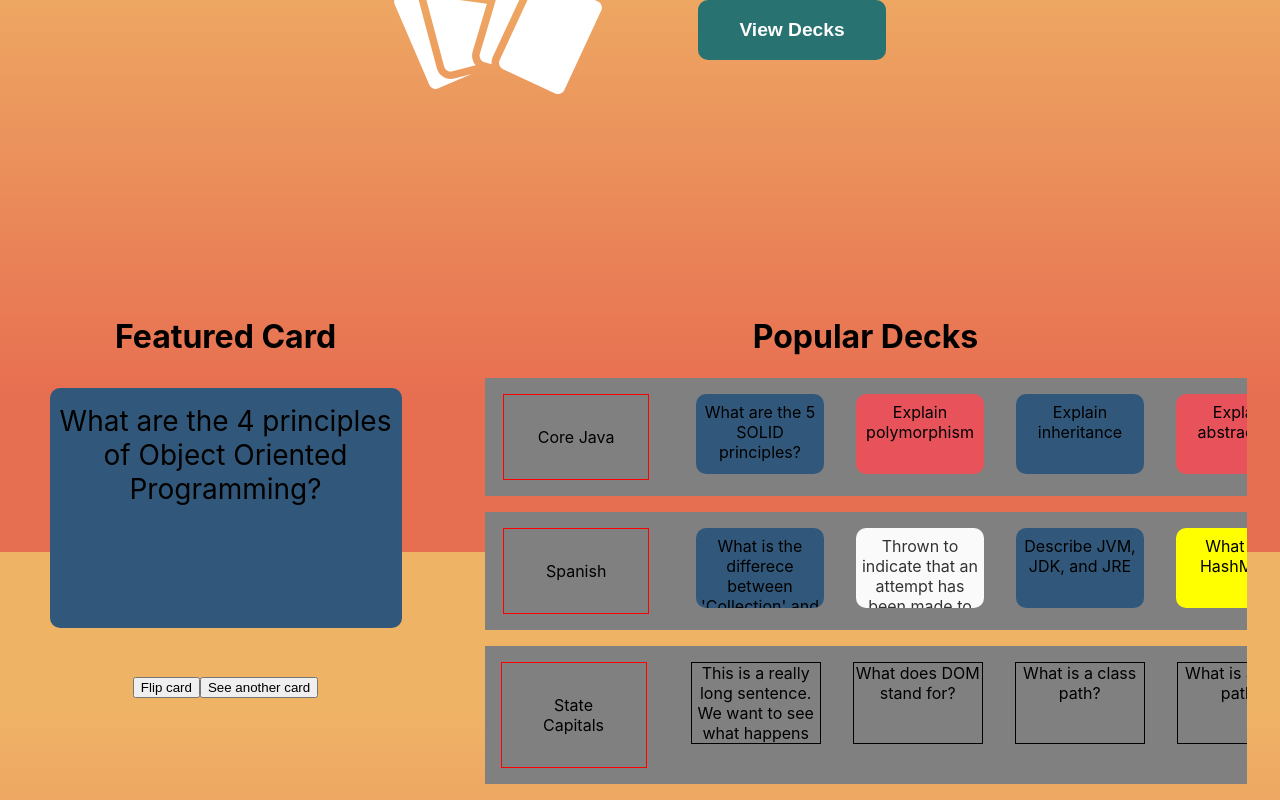
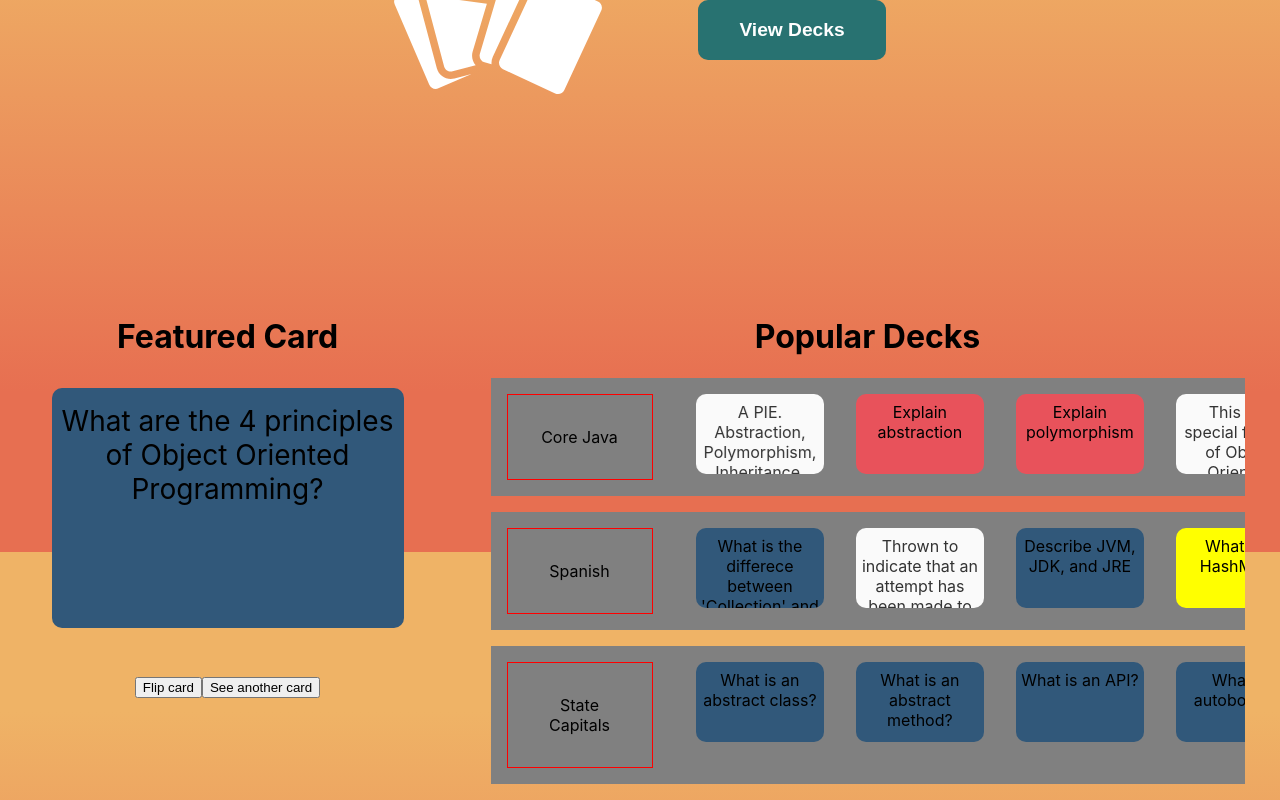
Before and after one commit to michael-mcmasters/Notecards, a React (Create React App) app: page / in a window 1280 px wide. Shown: the part 248-1048 px from the top of the page. Built offline with nearby package versions, Linux system fonts and the light colour scheme.

Commit message:
Use map() to create each row of cards

```diff
--- a/src/components/homepagetwo/PopularDecks.js
+++ b/src/components/homepagetwo/PopularDecks.js
@@ -41,8 +41,6 @@ const HomePage2 = () => {
 
   }, [])
 
-  //const decks = [deckOne, deckTwo, deckThree];
-
   return (
     <Wrapper>
       <Header>
@@ -53,10 +51,10 @@ const HomePage2 = () => {
           {decks[0].name}
         </DeckName>
         <CardsGallary>
-          <TinyCard card={decks[0].cards[6]} flipped={false} />
-          <TinyCard card={decks[0].cards[2]} flipped={false} />
-          <TinyCard card={decks[0].cards[3]} flipped={false} />
-          <TinyCard card={decks[0].cards[1]} flipped={false} />
+          {decks[0].cards.map((card, i) => {
+            if (i > 3) return;
+            return <TinyCard key={i} card={card} flipped={card.flipped} />
+          })}
         </CardsGallary>
       </DeckRow>
       <DeckRow>
@@ -64,13 +62,9 @@ const HomePage2 = () => {
           {decks[1].name}
         </DeckName>
         <CardsGallary>
-          {decks[1].cards.map((c, i) => {
+          {decks[1].cards.map((card, i) => {
             if (i > 3) return;
-            return <TinyCard
-              key={i}
-              card={c}
-              flipped={c.flipped}
-            />
+            return <TinyCard key={i} card={card} flipped={card.flipped} />
           })}
         </CardsGallary>
       </DeckRow>
@@ -79,10 +73,10 @@ const HomePage2 = () => {
           {decks[2].name}
         </DeckName>
         <CardsGallary>
-          <Card>This is a really long sentence. We want to see what happens when we have really long sentences.</Card>
-          <Card>{decks[2].cards[6].frontText}</Card>
-          <Card>{decks[2].cards[5].frontText}</Card>
-          <Card>{decks[2].cards[5].frontText}</Card>
+          {decks[2].cards.map((card, i) => {
+            if (i > 3) return;
+            return <TinyCard key={i} card={card} flipped={card.flipped} />
+          })}
         </CardsGallary>
       </DeckRow>
     </Wrapper>
```
